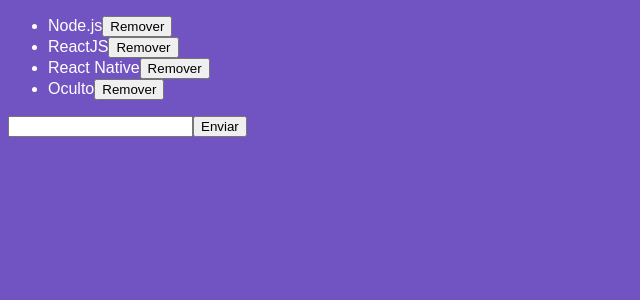
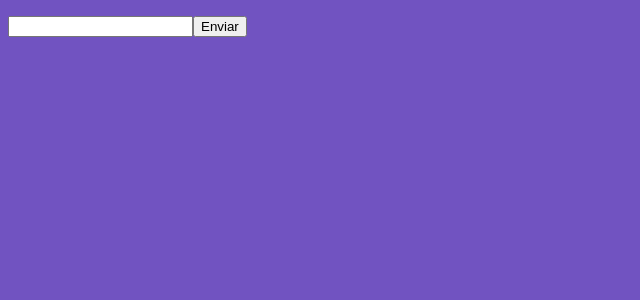
Before and after one commit to marceloTurin/modulo04-rocketseat, a React app: page / in a window 1280 px wide. Shown: the top 300 px of the page, without its empty margins (0-640 px from the left). Built offline with nearby package versions, Linux system fonts and the light colour scheme.

Commit message:
Ciclo de vida do componente

```diff
--- a/src/components/TechList.js
+++ b/src/components/TechList.js
@@ -7,12 +7,29 @@
     // estado do componente
     state = {
         newTech: '',
-        techs: [
-            'Node.js',
-            'ReactJS',
-            'React Native'
-        ]
+        techs: []
     };
+
+    //Executado assim que o compoenente aparece em tela
+    componentDidMount(){
+        const techs = localStorage.getItem('techs');
+
+        if(techs){
+            this.setState({ techs: JSON.parse(techs)});
+        }
+    }
+
+    //Executado sempre que houver alterações nas props ou estado
+    componentDidUpdate( _,prevState){
+        if(prevState.techs != this.state.techs){
+            localStorage.setItem('techs',JSON.stringify(this.state.techs));
+        }
+    }
+
+    //Executado quando o componente deixa de existir
+    componentWillMount(){
+
+    }
 
     handleInputChange = e =>{
       this.setState({newTech: e.target.value});
@@ -42,7 +59,6 @@
                             onDelete={() => this.handleDelete(tech)}
                         />
                     ))}
-                     <TechItem/>
                 </ul>
                 <input
                     type="text" onChange={this.handleInputChange}
```
